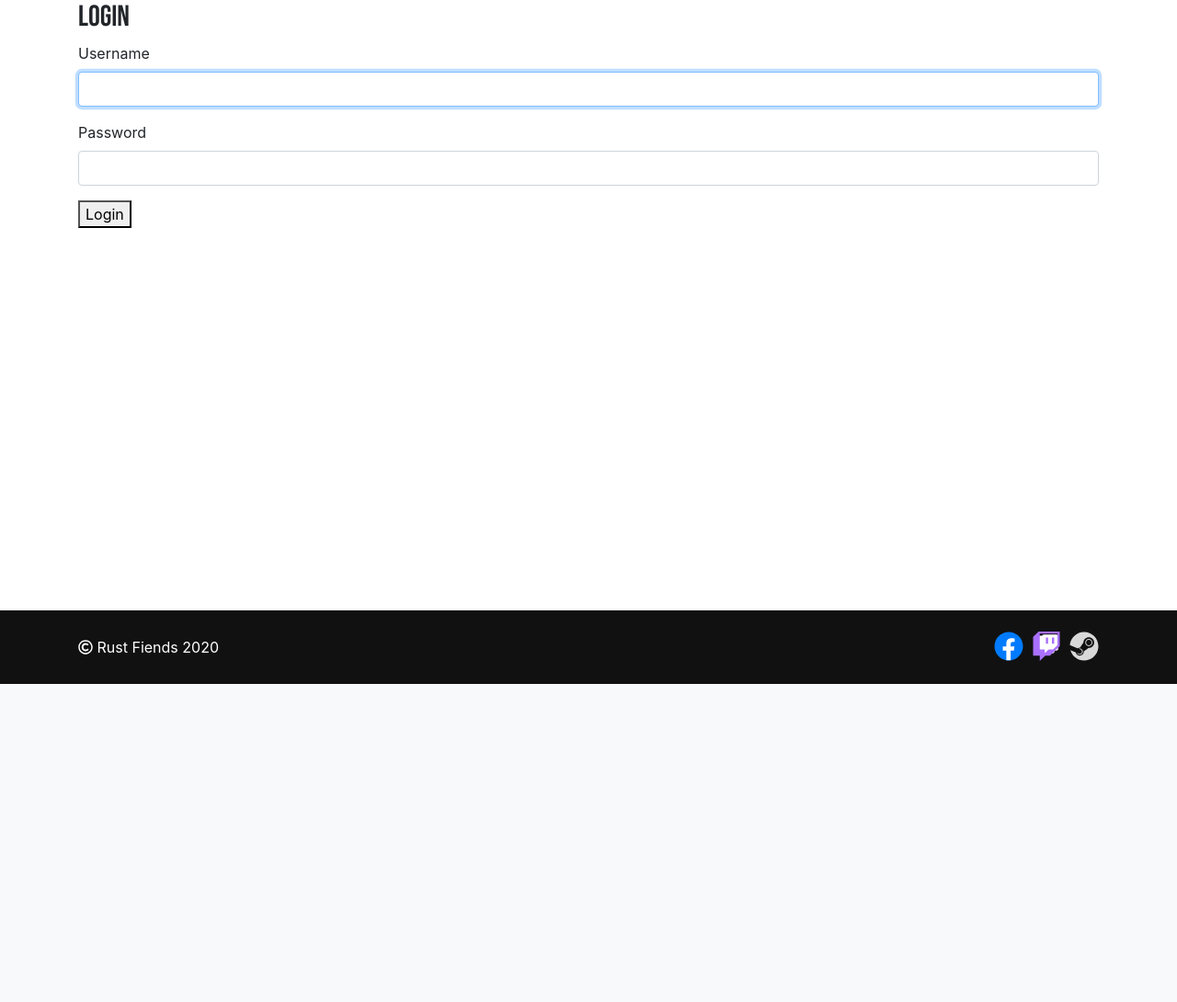
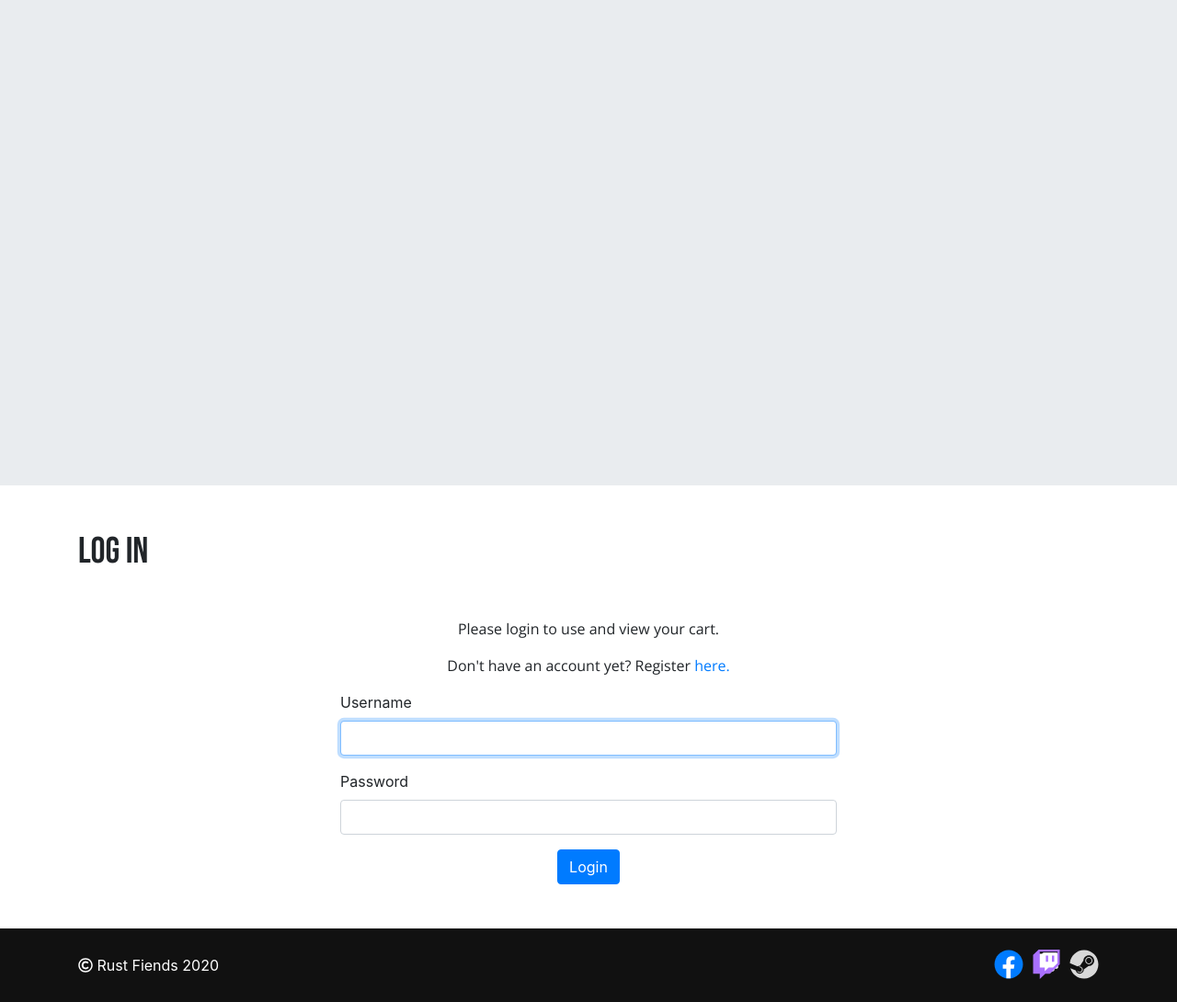
Before and after one commit to Prejudice182/prej-milestone-four, a Django app: page /users/login/ in a window 1280 px wide. Shown: the part 56-1146 px from the top of the page at 92% size. Before the commit the page ends 800 px from the top, so only its background shows below. Run offline with Django 3.2, Linux system fonts and the light colour scheme; data that the repository does not hold is empty; some libraries are stand-ins or nearby versions.

Commit message:
Add login hero img, add to template

```diff
--- a/users/templates/registration/login.html
+++ b/users/templates/registration/login.html
@@ -4,12 +4,22 @@
 {% block title %}Login{% endblock %}
 
 {% block content %}
+<div class="jumbotron jumbotron-fluid login-jumbo">
+</div>
 <div class="container">
-    <h2>Login</h2>
-    <form method="post">
-        {% csrf_token %}
-        {{ form | crispy }}
-        <button type="submit">Login</button>
-    </form>
+    <h1 class="my-5">Log In</h1>
+    <div class="row justify-content-center">
+        <div class="col-6 mb-5">
+            <p class="text-center">Please login to use and view your cart.</p>
+            <p class="text-center">Don't have an account yet? Register <a href="{% url 'signup' %}">here.</a></p>
+            <form method="post">
+                {% csrf_token %}
+                {{ form | crispy }}
+                <div class="text-center">
+                    <button class="btn btn-primary" type="submit">Login</button>
+                </div>
+            </form>
+        </div>
+    </div>
 </div>
 {% endblock %}
```
Also changed, not shown: static/images/login-hero.png (added).
